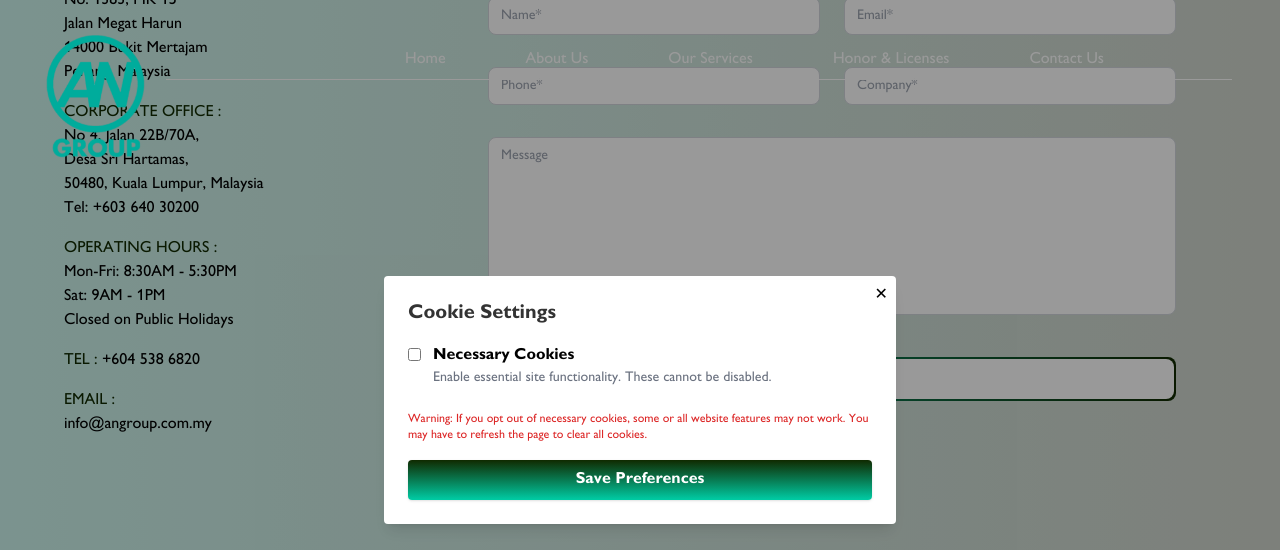
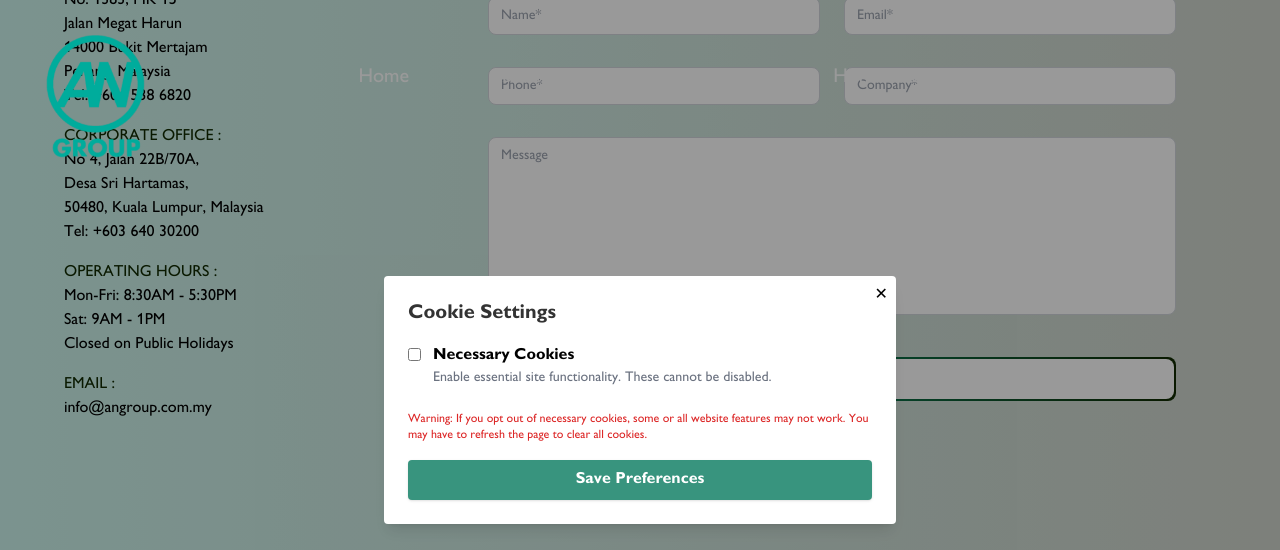
Before and after one commit to victor-1203-here/angroup-v2, a Next.js app: page /contact in a window 1280 px wide. Both pictures are taken after a click on the button "Cookies Settings". Shown: the part 2585-3135 px from the top of the page. Built offline with nearby package versions, Linux system fonts and the light colour scheme.

Commit message:
[All pages and components] Gradient removed, header text larger and border removed, contact us tel. number position changed, about us title moved

```diff
--- a/src/components/discover.tsx
+++ b/src/components/discover.tsx
@@ -7,12 +7,12 @@ import { Swiper, SwiperSlide } from 'swiper/react';
 export default function Discover() {
     return (
         <section className="flex flex-col items-center">
-            <div className="relative hidden w-full [background:linear-gradient(90deg,#00cca5_0%,#7fc995_100%)] md:block md:px-8 md:py-12">
+            <div className="relative hidden w-full bg-[#38947e] md:block md:px-8 md:py-12">
                 <div className="mb-8 ml-12 w-full px-8 text-left">
                     <h2 className="font-semibold md:text-4xl md:text-[#fff]">Discover More</h2>
                 </div>
 
-                <div className="relative hidden min-h-[370px] w-full items-center justify-between [background:linear-gradient(90deg,#00cca5_0%,#7fc995_100%)] md:flex md:min-h-[430px] md:p-2">
+                <div className="relative hidden min-h-[370px] w-full items-center justify-between bg-[#38947e] md:flex md:min-h-[430px] md:p-2">
                     <div className="relative mx-2 flex-1 overflow-hidden rounded-[1.5rem]">
                         <Image
                             src="/images/home/photo_017.jpg"
@@ -23,7 +23,7 @@ export default function Discover() {
                         />
                         <Link
                             href="/about"
-                            className="absolute right-4 top-4 z-10 flex items-center gap-2 rounded-full bg-gradient-to-b from-[#07dfb5] to-[#295b40] px-6 py-2 text-[1rem] font-semibold text-white shadow-lg transition hover:opacity-90"
+                            className="absolute right-4 top-4 z-10 flex items-center gap-2 rounded-full bg-[#38947e] px-6 py-2 text-[1rem] font-semibold text-white shadow-lg transition hover:opacity-90"
                         >
                             <svg className="h-5 w-5" fill="none" stroke="currentColor" strokeWidth="3" viewBox="0 0 24 24">
                                 <path d="M9 5l7 7-7 7" strokeLinecap="round" strokeLinejoin="round" />
@@ -46,7 +46,7 @@ export default function Discover() {
                         />
                         <Link
                             href="/honor"
-                            className="absolute right-4 top-4 z-10 flex items-center gap-2 rounded-full bg-gradient-to-b from-[#07dfb5] to-[#295b40] px-6 py-2 text-[1rem] font-semibold text-white shadow-lg transition hover:opacity-90"
+                            className="absolute right-4 top-4 z-10 flex items-center gap-2 rounded-full bg-[#38947e] px-6 py-2 text-[1rem] font-semibold text-white shadow-lg transition hover:opacity-90"
                         >
                             <svg className="h-5 w-5" fill="none" stroke="currentColor" strokeWidth="3" viewBox="0 0 24 24">
                                 <path d="M9 5l7 7-7 7" strokeLinecap="round" strokeLinejoin="round" />
@@ -68,7 +68,7 @@ export default function Discover() {
                         />
                         <Link
                             href="/services"
-                            className="absolute right-4 top-4 z-10 flex items-center gap-2 rounded-full bg-gradient-to-b from-[#07dfb5] to-[#295b40] px-6 py-2 text-[1rem] font-semibold text-white shadow-lg transition hover:opacity-90"
+                            className="absolute right-4 top-4 z-10 flex items-center gap-2 rounded-full bg-[#38947e] px-6 py-2 text-[1rem] font-semibold text-white shadow-lg transition hover:opacity-90"
                         >
                             <svg className="h-5 w-5" fill="none" stroke="currentColor" strokeWidth="3" viewBox="0 0 24 24">
                                 <path d="M9 5l7 7-7 7" strokeLinecap="round" strokeLinejoin="round" />
@@ -145,7 +145,7 @@ export default function Discover() {
                                 />
                                 <Link
                                     href="/services"
-                                    className="absolute right-4 top-3 z-10 flex items-center gap-2 rounded-full bg-gradient-to-b from-[#07dfb5] to-[#295b40] px-4 py-1.5 text-sm font-semibold text-white shadow"
+                                    className="absolute right-4 top-3 z-10 flex items-center gap-2 rounded-full bg-[#38947e] px-4 py-1.5 text-sm font-semibold text-white shadow"
                                 >
                                     <svg className="h-4 w-4" fill="none" stroke="currentColor" strokeWidth="3" viewBox="0 0 24 24">
                                         <path d="M9 5l7 7-7 7" strokeLinecap="round" strokeLinejoin="round" />
--- a/src/components/footer.tsx
+++ b/src/components/footer.tsx
@@ -68,7 +68,7 @@ export function CookieSettingsModal({ open, onClose }) {
                 </div>
                 <button
                     type="button"
-                    className="mt-4 w-full rounded px-4 py-2 font-semibold text-white shadow transition [background:linear-gradient(180deg,#102a00,#00cca5)] hover:brightness-95 focus:outline-none"
+                    className="mt-4 w-full rounded px-4 py-2 font-semibold text-white shadow transition bg-[#38947e] hover:brightness-95 focus:outline-none"
                     onClick={handleSave}
                 >
                     Save Preferences
--- a/src/components/header.tsx
+++ b/src/components/header.tsx
@@ -71,10 +71,8 @@ export default function Header() {
             <header
                 className={`fixed left-0 top-0 z-50 flex min-w-full justify-end px-2 py-8 transition-opacity transition-transform duration-300 ease-in-out md:h-48 md:px-12 md:py-4 ${isAtTop ? (isWhiteBG ? 'bg-transparent text-black' : 'bg-transparent text-white') : isScrollingUp ? 'bg-white bg-opacity-80 text-black' : ''} ${showHeader || isOpen ? 'pointer-events-auto translate-y-0 opacity-100' : 'pointer-events-none -translate-y-full opacity-0'} `}
             >
-                <div
-                    className={`flex w-[90%] justify-end md:h-16 md:border-b md:px-12 md:py-4 ${isAtTop ? (isWhiteBG ? 'md:border-black' : 'md:border-white') : isScrollingUp ? 'md:border-black' : ''} `}
-                >
-                    <nav className="hidden gap-6 md:flex md:gap-10 lg:gap-16 xl:gap-20 md:pt-4">
+                <div className="flex w-[90%] justify-end md:h-16 md:py-4">
+                    <nav className="hidden gap-6 md:flex md:gap-10 md:pt-8 lg:gap-16 xl:gap-20 text-xl">
                         {navLinks.map(({ label, href }, i) => (
                             <a key={i} href={href} className="transition-colors duration-200 hover:text-[#38947e]">
                                 {label}
@@ -82,7 +80,7 @@ export default function Header() {
                         ))}
                     </nav>
 
-                    <div className="flex items-center space-x-4 md:pl-20 md:px-0">
+                    <div className="flex items-center space-x-4 md:px-0 md:pl-20">
                         {/* <button
                             type="button"
                             aria-label="Open search"
--- a/src/pages/_app.tsx
+++ b/src/pages/_app.tsx
@@ -69,7 +69,7 @@ export default function App({ Component, pageProps }: AppProps) {
                         style={{ background: '#2B373B' }}
                         buttonStyle={{
                             color: '#fff',
-                            background: 'linear-gradient(180deg, #102a00, #00cca5)',
+                            background: '#38947e',
                             fontSize: '13px',
                             padding: '8px 24px',
                             borderRadius: '5px',
--- a/src/pages/about.tsx
+++ b/src/pages/about.tsx
@@ -41,7 +41,7 @@ export default function About() {
                     priority
                 />
                 <div className="absolute inset-0 bg-gray-700 bg-opacity-50"></div>
-                <div className="absolute bottom-4 left-4 z-10 flex max-w-md flex-col p-4 md:p-8">
+                <div className="absolute bottom-10 left-10 z-10 flex max-w-md flex-col p-4 md:p-8">
                     <p className="mb-3 text-base font-medium text-white sm:text-lg md:text-xl">About Us</p>
                     <h1 className="text-4xl font-bold text-white sm:text-5xl md:text-7xl">Our Story</h1>
                 </div>
--- a/src/pages/contact.tsx
+++ b/src/pages/contact.tsx
@@ -27,7 +27,7 @@ export default function Contact() {
             </section>
 
             <section className="relative flex min-h-[100vh] items-center bg-white md:mx-20">
-                <div className="h-screen w-[12.5%] [background:linear-gradient(90deg,rgba(0,204,165,0.7)_0%,rgba(16,42,0,0.7)_100%)] md:w-[45%]"></div>
+                <div className="h-screen w-[12.5%] bg-[#38947e] md:w-[45%]"></div>
                 <div className="flex flex-1 justify-center">
                     <div className="relative w-full max-w-2xl px-6 md:px-0">
                         <p className="mb-8 text-gray-700">
@@ -89,7 +89,7 @@ export default function Contact() {
                             </div>
                             <button
                                 type="submit"
-                                className="mt-6 w-full rounded px-4 py-2 font-semibold text-white shadow transition [background:linear-gradient(180deg,#102a00,#00cca5)] hover:brightness-95 focus:outline-none"
+                                className="mt-6 w-full rounded px-4 py-2 font-semibold text-white shadow transition bg-[#38947e] hover:brightness-95 focus:outline-none"
                             >
                                 Subscribe
                             </button>
@@ -170,7 +170,8 @@ export default function Contact() {
                             <br />
                             14000 Bukit Mertajam
                             <br />
-                            Penang, Malaysia
+                            Penang, Malaysia <br />
+                            Tel: +604 538 6820
                         </div>
                         <div className="md:mb-4">
                             <span className="uppercase text-[#102a00]">Corporate Office :</span>
@@ -191,9 +192,6 @@ export default function Contact() {
                             <br />
                             Closed on Public Holidays
                         </div>
-                        <div className="md:mb-4">
-                            <span className="uppercase text-[#102a00]">Tel :</span> +604 538 6820
-                        </div>
                         <div>
                             <span className="uppercase text-[#102a00]">Email :</span>
                             <br />
--- a/src/pages/honor.tsx
+++ b/src/pages/honor.tsx
@@ -148,13 +148,13 @@ export default function Honor() {
                 </div>
             </section>
 
-            <section className="w-full px-4 py-12 [background:linear-gradient(90deg,rgba(0,204,165,0.7)_0%,rgba(16,42,0,0.7)_100%)] md:px-10">
+            <section className="w-full px-4 py-12 bg-[#38947e] md:px-10">
                 <div className="mx-auto flex max-w-[96rem] flex-col items-start md:flex-row md:gap-24">
                     <div className="w-full md:w-1/2">
                         <div className="mb-6 flex justify-center">
                             <button
                                 className={`rounded-bl-md rounded-tl-md px-8 py-2 font-semibold shadow-md ${
-                                    activeTab === 'honors' ? 'bg-white text-green-700' : 'bg-gradient-to-b from-[#07dfb5] to-[#295b40] text-white'
+                                    activeTab === 'honors' ? 'bg-white text-green-700' : 'bg-[#38947e] text-white'
                                 }`}
                                 onClick={() => setActiveTab('honors')}
                             >
@@ -162,7 +162,7 @@ export default function Honor() {
                             </button>
                             <button
                                 className={`ml-[-4px] rounded-br-md rounded-tr-md px-8 py-2 font-semibold shadow-md ${
-                                    activeTab === 'licenses' ? 'bg-white text-green-700' : 'bg-gradient-to-b from-[#07dfb5] to-[#295b40] text-white'
+                                    activeTab === 'licenses' ? 'bg-white text-green-700' : 'bg-[#38947e] text-white'
                                 }`}
                                 onClick={() => setActiveTab('licenses')}
                             >
--- a/src/pages/index.tsx
+++ b/src/pages/index.tsx
@@ -192,7 +192,7 @@ export default function MySwiper() {
                                             type="button"
                                             aria-label="Previous slide"
                                             onClick={() => swiperRef.current?.slidePrev()}
-                                            className="custom-prev-button rounded-full p-2 [background:linear-gradient(90deg,#102a00,#00cca5)] focus:outline-none"
+                                            className="custom-prev-button rounded-full p-2 [background:#38947e] focus:outline-none"
                                         >
                                             <FaArrowLeft />
                                         </button>
@@ -203,7 +203,7 @@ export default function MySwiper() {
                                             type="button"
                                             aria-label="Next slide"
                                             onClick={() => swiperRef.current?.slideNext()}
-                                            className="custom-next-button rounded-full p-2 [background:linear-gradient(270deg,#102a00,#00cca5)] focus:outline-none"
+                                            className="custom-next-button rounded-full p-2 [background:#38947e] focus:outline-none"
                                         >
                                             <FaArrowRight />
                                         </button>
@@ -272,7 +272,7 @@ export default function MySwiper() {
                     {/* Internal navigation: replaced <a> with Link */}
                     <Link
                         href="/honor"
-                        className="flex items-center gap-2 self-start rounded-xl bg-gradient-to-b from-[#102a00] to-[#00cca5] px-6 py-2 font-semibold text-white shadow-lg md:self-center"
+                        className="flex items-center gap-2 self-start rounded-xl bg-[#38947e] px-6 py-2 font-semibold text-white shadow-lg md:self-center"
                     >
                         <svg className="h-5 w-5" fill="none" stroke="currentColor" strokeWidth="3" viewBox="0 0 24 24">
                             <path d="M9 5l7 7-7 7" strokeLinecap="round" strokeLinejoin="round" />
@@ -313,7 +313,7 @@ export default function MySwiper() {
                                 height={384} // Approximate height, same as h-96
                                 className="w-full object-cover md:h-96"
                             />
-                            <div className="pointer-events-none absolute bottom-0 left-0 w-full rounded-2xl bg-gradient-to-t from-[#102a00]/90 to-[#00cca5] px-16 py-6 text-center opacity-90 transition-opacity duration-300 md:opacity-0 md:group-hover:opacity-100">
+                            <div className="pointer-events-none absolute bottom-0 left-0 w-full rounded-2xl bg-[#38947e] px-16 py-6 text-center opacity-90 transition-opacity duration-300 md:opacity-0 md:group-hover:opacity-100">
                                 <h3 className="pb-2 text-lg font-semibold text-white">{title}</h3>
                                 <p className="text-sm text-white">{desc}</p>
                             </div>
```
